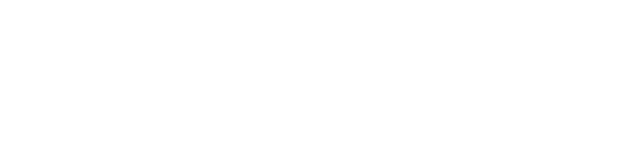
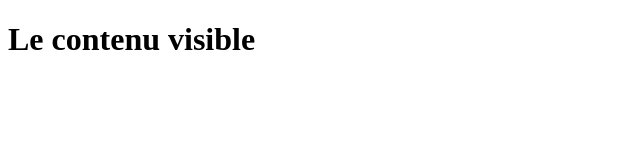
Before and after one commit to AbiEmmanuel/helloWorld, a plain HTML site: page index.html in a window 1280 px wide. Shown: the whole page, without its empty margins (0-640 px from the left). Drawn offline with Linux system fonts and the light colour scheme.

Commit message:
Update index.html
j'ai ajouté un h1 a mon contenu.

```diff
--- a/index.html
+++ b/index.html
@@ -7,6 +7,8 @@
  </head>
 
  <body>
+
+  <h1>Le contenu visible</h1>
 
      <header>
      </header>
```
